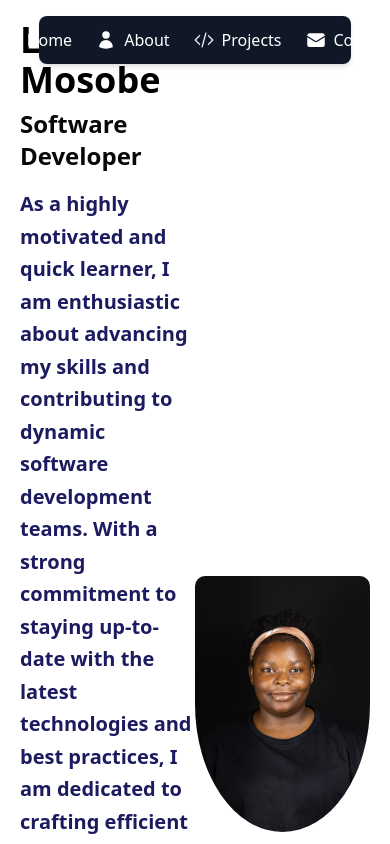
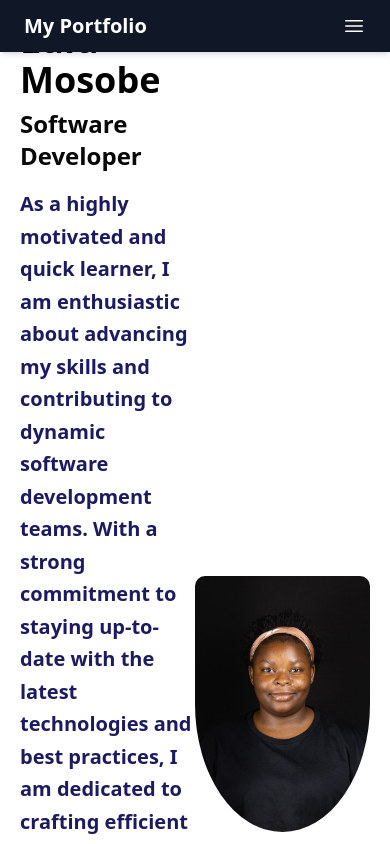
Before and after one commit to MOSOBELULU/Lulu_Portfolio, a Next.js app in the folder portfolio/: page / in a window 390 px wide. Shown: the top 844 px of the page. Built offline with nearby package versions, Linux system fonts and the light colour scheme.

Commit message:
fixed responsiveness of the nav bar

```diff
--- a/portfolio/app/components/About.js
+++ b/portfolio/app/components/About.js
@@ -33,10 +33,10 @@ export default function About() {
             <h3 className="text-xl font-semibold text-center mb-4">{category}</h3>
             <Swiper
               spaceBetween={10}
-              slidesPerView={1} // Default for mobile
+              slidesPerView={1}
               breakpoints={{
-                640: { slidesPerView: 2 }, // Tablets
-                1024: { slidesPerView: 3 }, // Desktops
+                640: { slidesPerView: 2 },
+                1024: { slidesPerView: 3 },
               }}
               loop={true}
               autoplay={{ delay: 2000 }}
@@ -58,7 +58,7 @@ export default function About() {
                   <div className="flex justify-center">
                     <div className="relative w-16 h-16 md:w-24 md:h-24 lg:w-28 lg:h-28
                       transition-transform transform hover:scale-110
-                      animate-pulse hover:animate-none shadow-lg hover:shadow-blue-400/50">
+                      animate-pulse hover:animate-none shadow-lg hover:shadow-red-400/50">
                       <Image
                         src={image}
                         alt={`${category} logo`}
--- a/portfolio/app/components/TopNav.js
+++ b/portfolio/app/components/TopNav.js
@@ -1,9 +1,23 @@
-import { HomeIcon, UserIcon, CodeBracketIcon, EnvelopeIcon } from "@heroicons/react/24/solid";
+'use client'
+import { HomeIcon, UserIcon, CodeBracketIcon, EnvelopeIcon, Bars3Icon } from "@heroicons/react/24/solid";
+import { useState } from "react";
 
 export default function TopNav() {
+  const [isOpen, setIsOpen] = useState(false);
+
+  // Toggle menu visibility
+  const toggleMenu = () => setIsOpen(!isOpen);
+
   return (
-    <header className="fixed top-0 left-1/2 transform -translate-x-1/2 bg-gray-900 text-white shadow-md z-50 w-[80%] max-w-3xl rounded-lg mt-4">
-    <nav className="flex justify-center space-x-6 py-3">
+    <header className="fixed top-0 left-0 right-0 bg-gray-900 text-white shadow-md z-50 w-full">
+      <nav className="flex items-center justify-between w-full px-6 py-3">
+        {/* "My Portfolio" on the left */}
+        <div className="flex items-center">
+          <div className="text-xl font-bold">My Portfolio</div>
+        </div>
+
+        {/* Navigation items in the center (for larger screens) */}
+        <div className="hidden md:flex space-x-6 justify-center flex-1">
           <a href="#home" className="flex items-center space-x-2 hover:text-gray-400">
             <HomeIcon className="w-5 h-5" />
             <span>Home</span>
@@ -20,7 +34,23 @@ export default function TopNav() {
             <EnvelopeIcon className="w-5 h-5" />
             <span>Contact</span>
           </a>
+        </div>
+
+        {/* Hamburger icon for mobile view */}
+        <div className="md:hidden flex items-center">
+          <button onClick={toggleMenu}>
+            <Bars3Icon className="w-6 h-6" />
+          </button>
+        </div>
       </nav>
+
+      {/* Mobile Menu (toggle visibility based on isOpen state) */}
+      <div className={`md:hidden ${isOpen ? 'block' : 'hidden'} bg-gray-800 text-white`}>
+        <a href="#home" className="block px-6 py-2 hover:bg-gray-700">Home</a>
+        <a href="#about" className="block px-6 py-2 hover:bg-gray-700">About</a>
+        <a href="#projects" className="block px-6 py-2 hover:bg-gray-700">Projects</a>
+        <a href="#contact" className="block px-6 py-2 hover:bg-gray-700">Contact</a>
+      </div>
     </header>
   );
 }
```
Lines whose indentation alone changed are shown as unchanged.
